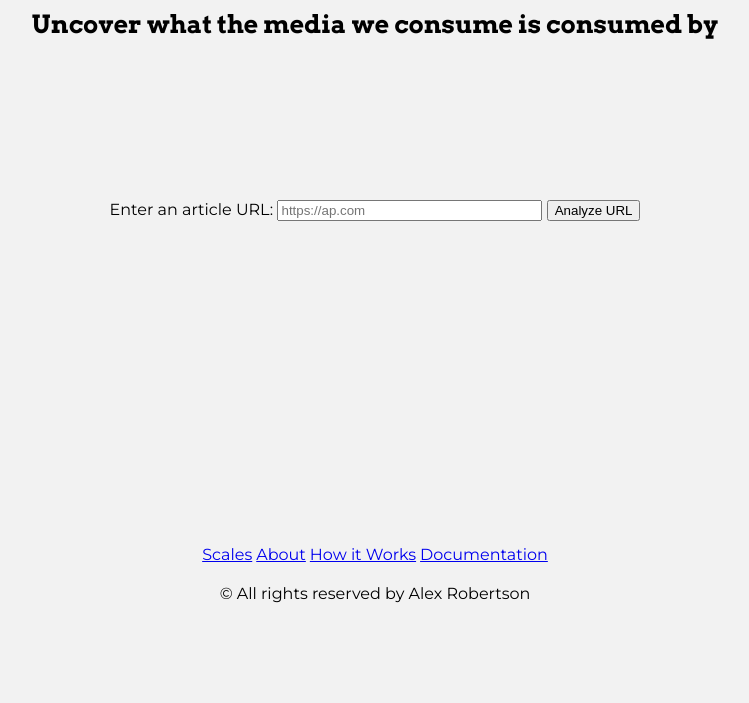
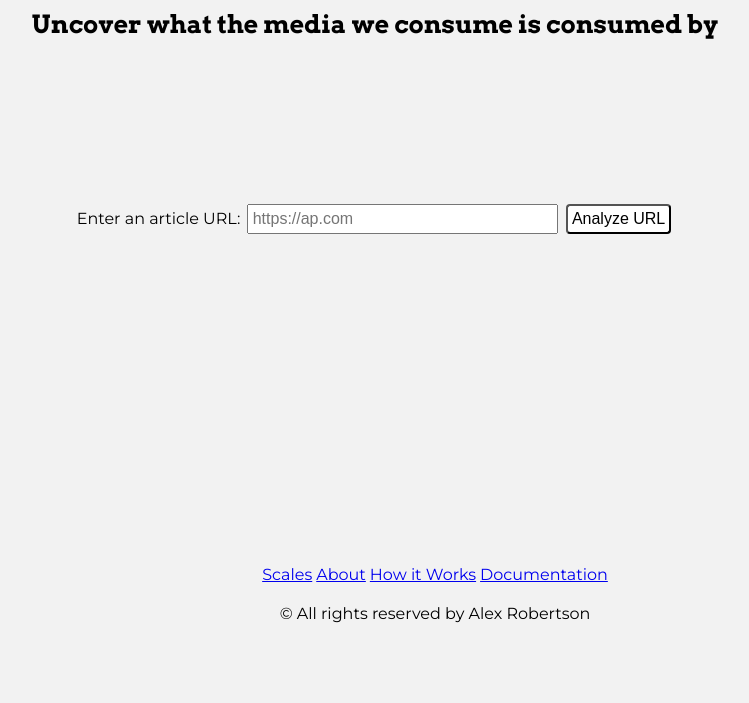
Before and after one commit to codesrobertson/scales, a Flask app: page / in a window 1280 px wide. Shown: the part 157-860 px from the top of the page, without its empty margins (265-1014 px from the left). Run offline with Flask 2, Linux system fonts and the light colour scheme; parts of the project's set-up code (start-up, migrations or seed data) failed here and were passed over.

Commit message:
Adds site title to remainder of templates. Adds in button styling.

```diff
--- a/static/css/main.css
+++ b/static/css/main.css
@@ -84,29 +84,37 @@ p {
   text-align: center;
 }
 
+input {
+  padding: 4px 4px;
+  font-size: 16px;
+  margin: 4px 2px;
+}
+
 .button {
-  border-radius: 12px;
-  padding: 16px 32px;
+  background-color: white;
+  border: 1px solid #black;
+  border-radius: 4px;
+  color: black;
+  padding: 4px 4px;
   text-align: center;
   text-decoration: none;
   display: inline-block;
-  font-size: 16px;
+  font-size: 1rem;
   margin: 4px 2px;
   transition-duration: 0.4s;
   cursor: pointer;
-  background-color: white;
-  color: black;
-  border: 2em solid #555555;
 }
 
 .button:hover {
-  background-color: #555555;
+  background-color: black;
   color: white;
 }
 
 .footer {
-  position: absolute;
-  bottom: 5rem;
+  position: fixed;
+  background: #F2F2F2;
+  padding-top: 2rem;
+  bottom: 0rem;
   width: 100%;
   text-align: center;
 }
@@ -123,4 +131,5 @@ a:link {
   font-family: 'Montserrat', sans-serif;
   font-size: 1rem;
   text-align: center;
+  margin-top: 5rem;
 }
--- a/templates/about.html
+++ b/templates/about.html
@@ -1,6 +1,9 @@
 {% extends "base.html" %}
 
 {% block content %}
+
+<div class="Site-title">Scales</div>
+
 <h2>About</h2>
 
 <h3>The Project</h3>
--- a/templates/documentation.html
+++ b/templates/documentation.html
@@ -2,6 +2,8 @@
 
 {% block content %}
 
+<div class="Site-title">Scales</div>
+
 <p>Nothin' to see here, yet.</p>
 
 {% endblock %}
--- a/templates/howitworks.html
+++ b/templates/howitworks.html
@@ -1,7 +1,10 @@
 {% extends "base.html" %}
 
 {% block content %}
-<h2>How Does Scales Work?</h2>
+
+<div class="Site-title">Scales</div>
+
+<h2>How Does It Work?</h2>
 
 <h3>Is this a news article?</h3>
 <p>Before we can ask if our news is biased, first we need to find out if it's news to begin with. When you enter a url into Scales, that url activates a trained machine learning model called Fakebox, made by Veritone. Fakebox analyzes the title, content, and url of the headline you submit. The first check Scales performs shows which of the following categories Fakebox thinks your article falls under: unsure, bias, clickbait, conspiracy, credible, fake, hate, junksci, parody, political, rumor, satire, state, trusted, unknown, or unreliable.</p>
--- a/templates/index.html
+++ b/templates/index.html
@@ -14,7 +14,7 @@
     <form action="/weigh" method="post" enctype="application/x-www-form-urlencoded; charset=utf-8">
       <label for="url">Enter an article URL:</label>
       <input type="url" name="url" id="url" placeholder="https://ap.com" pattern="https://.*" size="30" required>
-      <button type="submit">Analyze URL</button>
+      <button class ="button" type="submit">Analyze URL</button>
     </form>
   </div>
 {% endblock %}
```
Also changed, not shown: templates/weigh.html (+6 -5 lines).
